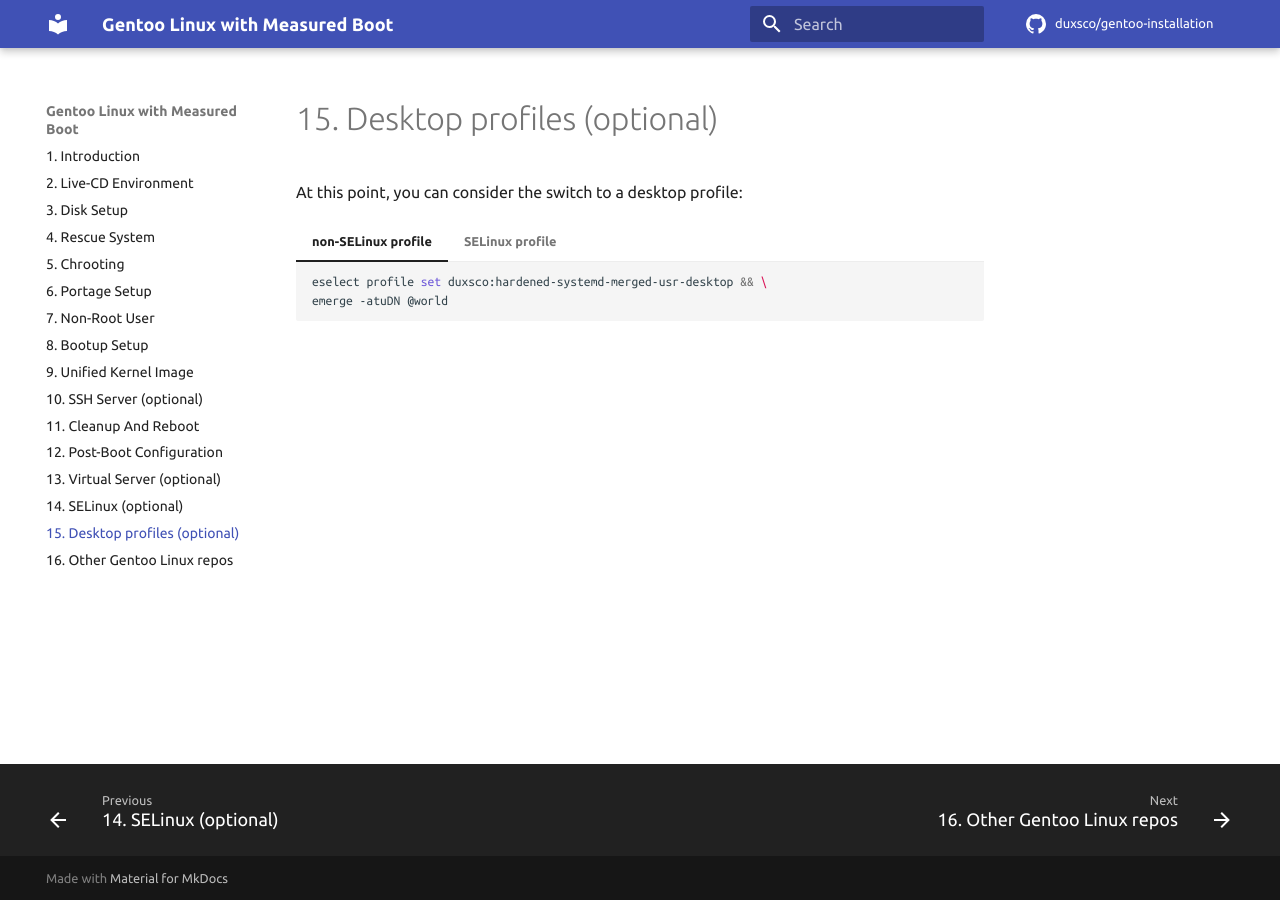
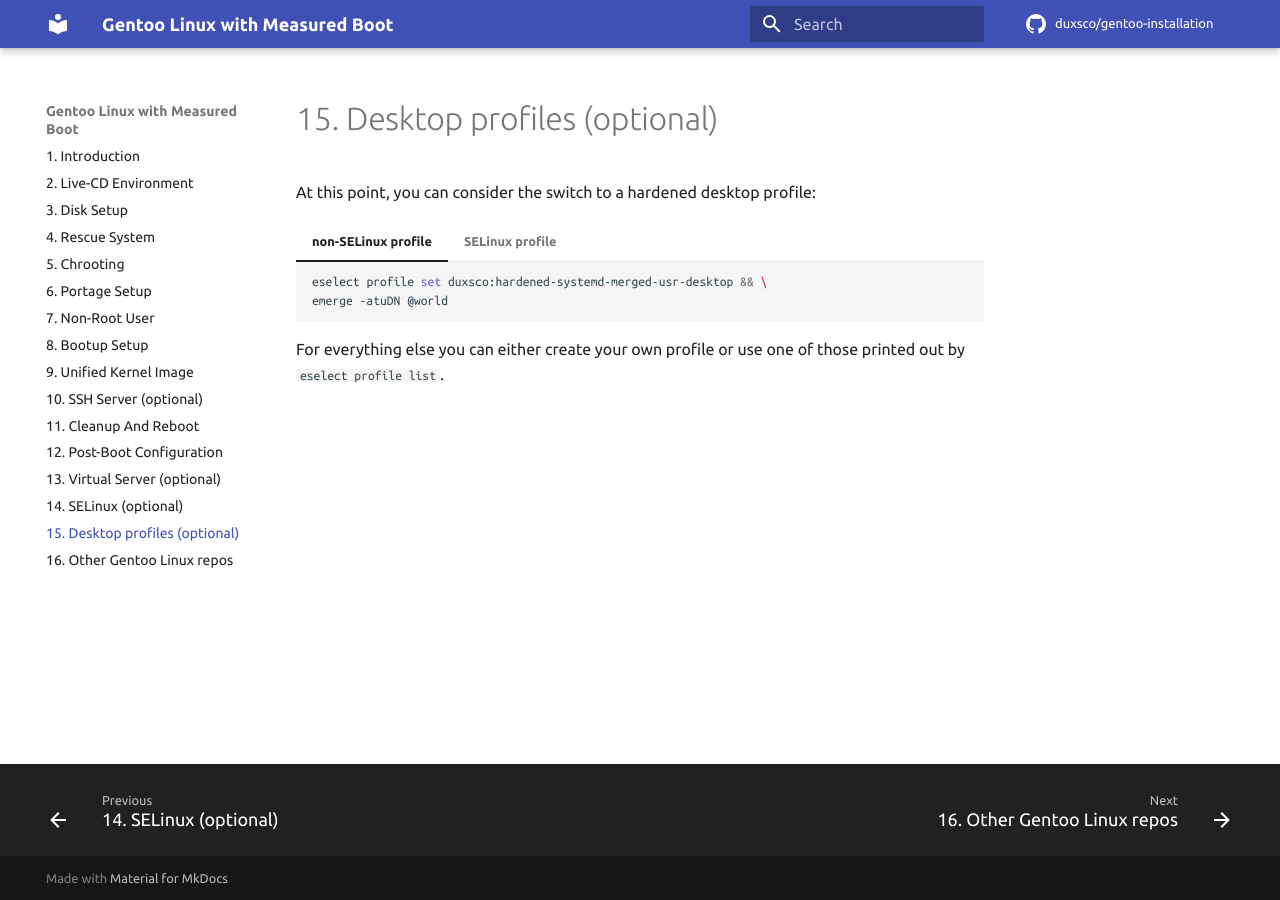
Before and after one commit to duxsco/gentoo-installation, an MkDocs documentation site: the page built from docs/desktop_profiles.md, in a window 1280 px wide. Built offline with MkDocs 1.6.1 and Material for MkDocs 9.7.7, drawn with Linux system fonts in a browser that asks for light colours; comment, search, counter and statistics services are not loaded.

Commit message:
Update Desktop profile page

````diff
--- a/docs/desktop_profiles.md
+++ b/docs/desktop_profiles.md
@@ -1,4 +1,4 @@
-At this point, you can consider the switch to a desktop profile:
+At this point, you can consider the switch to a hardened desktop profile:
 
 === "non-SELinux profile"
     ```shell
@@ -11,3 +11,5 @@ At this point, you can consider the switch to a desktop profile:
     eselect profile set duxsco:hardened-systemd-merged-usr-desktop-selinux && \
     emerge -atuDN @world
     ```
+
+For everything else you can either create your own profile or use one of those printed out by `eselect profile list`.
````
